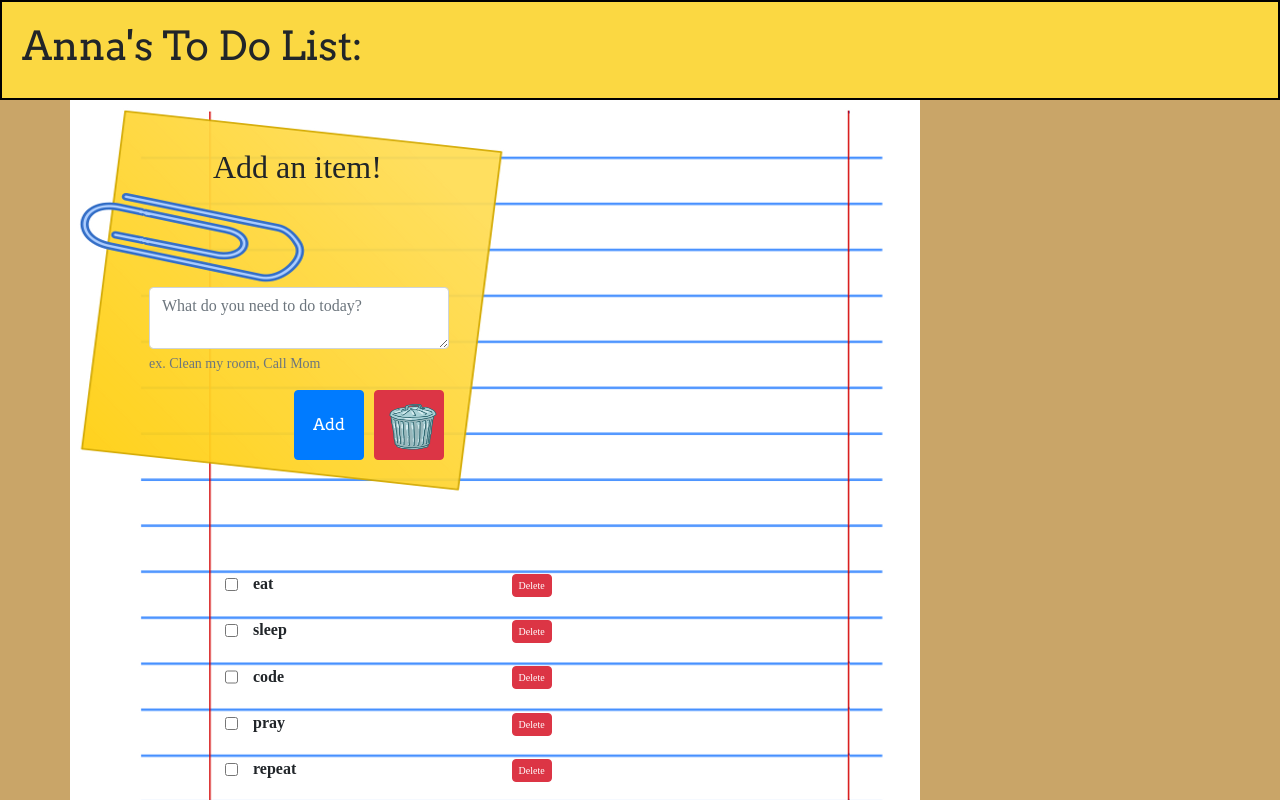
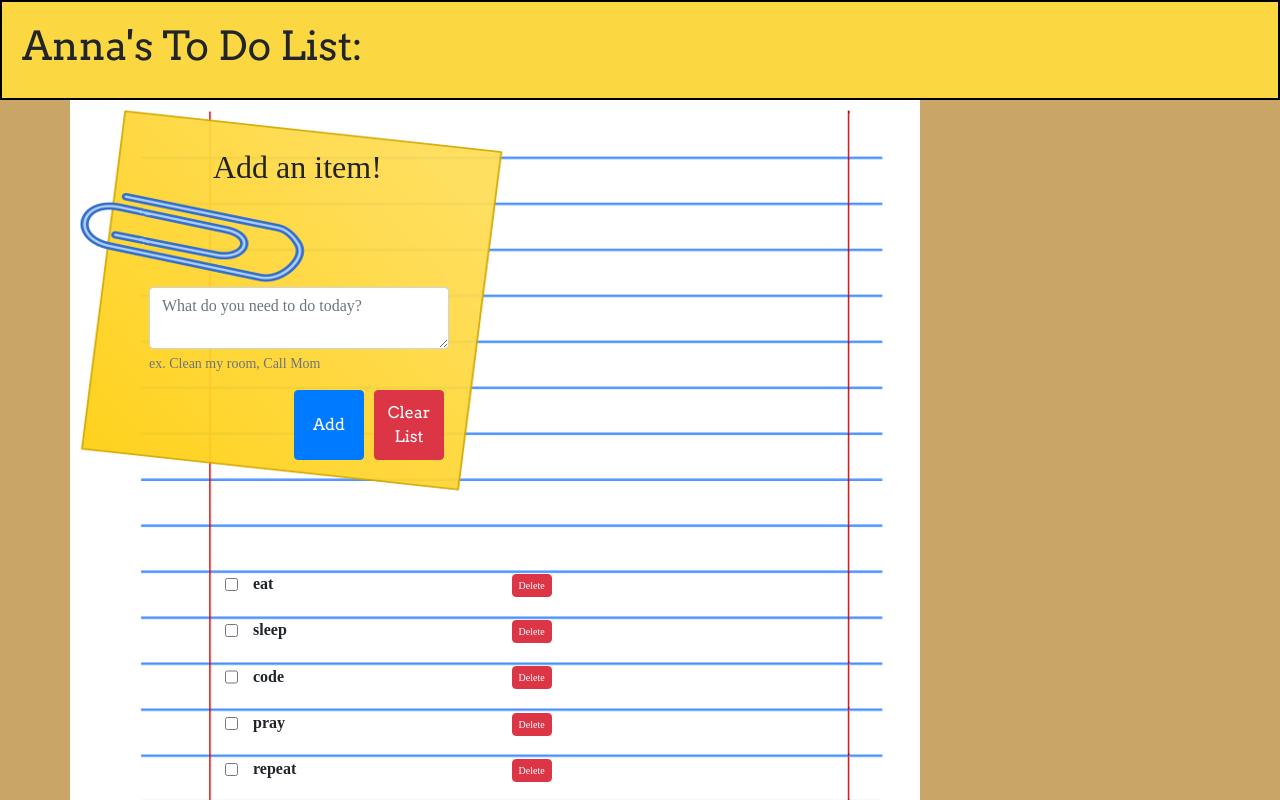
Before and after one commit to AnnaxGrace/react, a React (Create React App) app in the folder todo/: page / in a window 1280 px wide. Shown: the top 800 px of the page. Built offline with nearby package versions, Linux system fonts and the light colour scheme; a web font is replaced by a local one.

Commit message:
trash animations work for clear list

```diff
--- a/todo/src/Components/AddTodoForm.js
+++ b/todo/src/Components/AddTodoForm.js
@@ -9,8 +9,6 @@ import Button from "react-bootstrap/Button";
 
 
 function AddTodoForm(props) {
-  const [showGifs, setShowGifs] = useState(false);
-  console.log(props)
 
   return (
     <Row>
@@ -44,7 +42,8 @@ function AddTodoForm(props) {
               onClick={props.clearNotes}
             >
               {/* Clear list */}
-              <img src={TrashCanGif} width="50" height="50"/>
+              {props.showGifs.showTrash ? <img src={TrashCanGif} width="50" height="50"/> : "Clear List"}
+              {/* <img src={TrashCanGif} width="50" height="50"/>  */}
             </Button>
             {/* <img src={TrashCanGif} width="20" height="20"/>
             <img src={PencilGif} width="5" height="5"/> */}
--- a/todo/src/Components/TodoContainer.js
+++ b/todo/src/Components/TodoContainer.js
@@ -30,11 +30,13 @@ function TodoContainer() {
   //add animation here?
   const deleteNote = event => {
     const { value } = event.target;
+    // showAnimation("showTrash");
     const newTodoArray = todos.filter((todo) => todo !== value);
     setTodos(newTodoArray);
   };
 
   const clearNotes = () => {
+    showAnimation("showTrash");
     setTodos([]);
   };
 
@@ -49,7 +51,7 @@ function TodoContainer() {
     setShowGifs({...showGifs, [animation]: true});
     setInterval(function(){
       setShowGifs({...showGifs, [animation]: false});
-    }, 2000)
+    }, 3000)
   }
 
   return (
```
Also changed, not shown: 1 other file (tests, documents, lock files or other folders).
